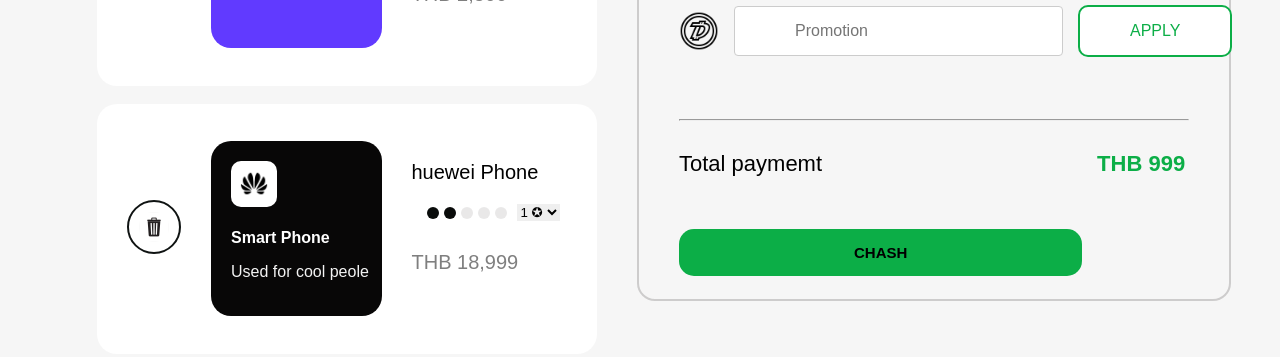
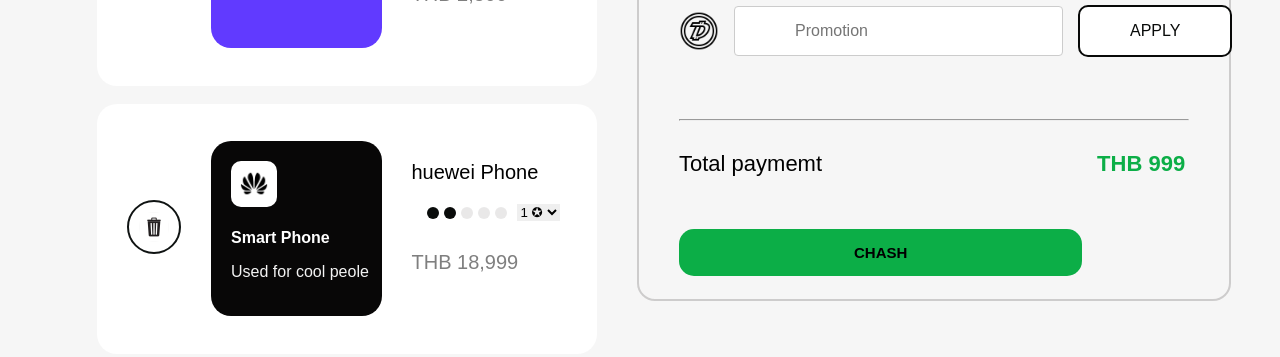
Before and after one commit to kiattisakar/kiattisakar.github.io, a plain HTML site: page index.html in a window 1280 px wide. Shown: the part 352-709 px from the top of the page. Drawn offline with Linux system fonts and the light colour scheme.

Commit message:
แก้

```diff
--- a/style.css
+++ b/style.css
@@ -398,8 +398,8 @@ input[type="text"].has-value {
 
 .apply-button {
     background-color: white;
-    border: 2px solid #0cae47;
-    color: #0cae47;
+    border: 2px solid #080908;
+    color: #090b0a;
     padding: 15px 50px;
     font-size: 16px;
     border-radius: 10px;
```
